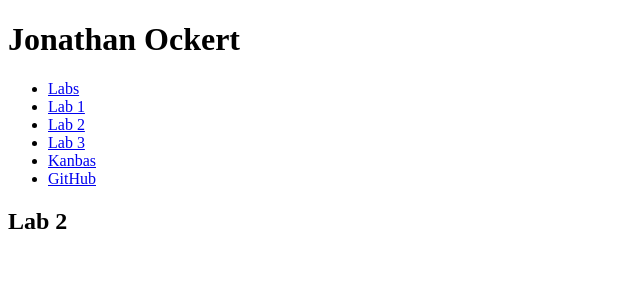
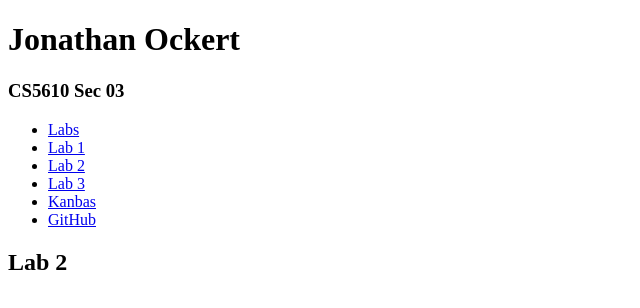
Before and after one commit to JonathanOckert/kanbas-react-web-app, a React (Create React App) app: page /#/Labs/Lab2 in a window 1280 px wide. Shown: the top 308 px of the page, without its empty margins (0-640 px from the left). Built offline with nearby package versions, Linux system fonts and the light colour scheme.

Commit message:
Landing page switch back to Labs to get my name and section on front page per spec

```diff
--- a/src/App.tsx
+++ b/src/App.tsx
@@ -10,7 +10,7 @@ function App() {
       <HashRouter>
         <div>
           <Routes>
-            <Route path="/" element={<Navigate to="/Kanbas"/>}/>
+            <Route path="/" element={<Navigate to="/Labs"/>}/>
             <Route path="/Kanbas/*" element={<Kanbas />}/>
             <Route path="/Labs/*" element={<Labs />}/>
           </Routes>
--- a/src/Labs/index.tsx
+++ b/src/Labs/index.tsx
@@ -8,6 +8,7 @@ export default function Labs() {
     return(
         <div id="wd-labs">
             <h1>Jonathan Ockert</h1>
+            <h3>CS5610 Sec 03</h3>
             <TOC />
             <Routes>
                 <Route path="Lab1" element={<Lab1 />} />
```
